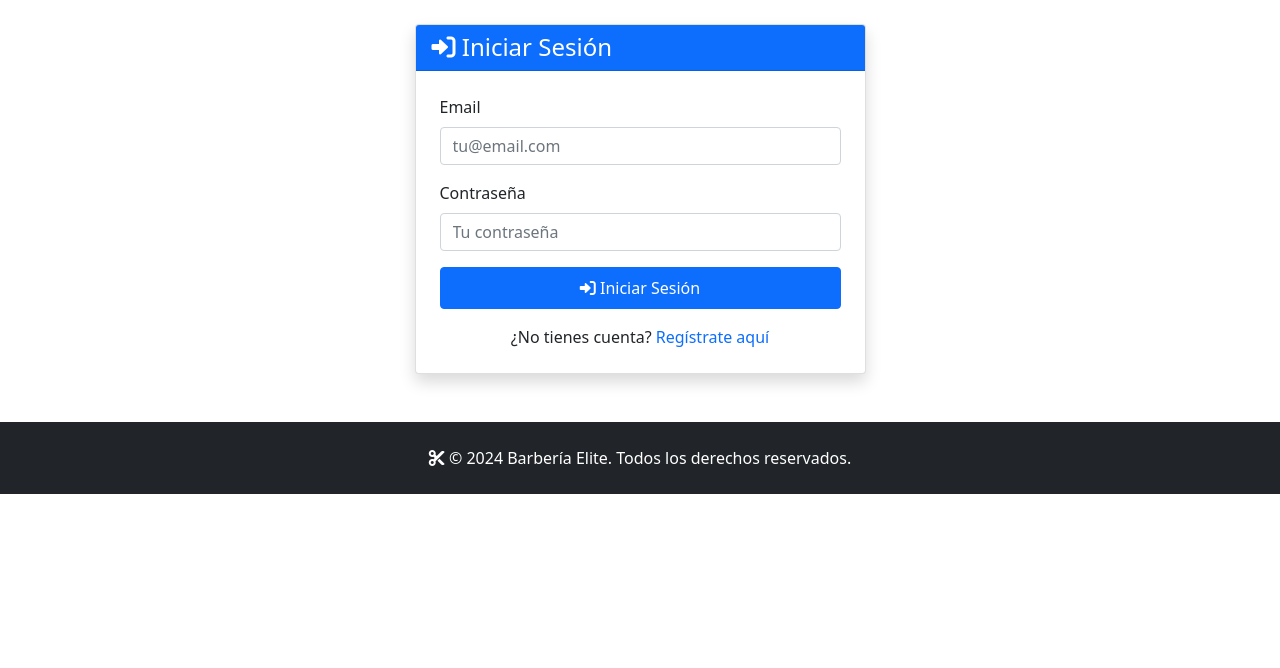
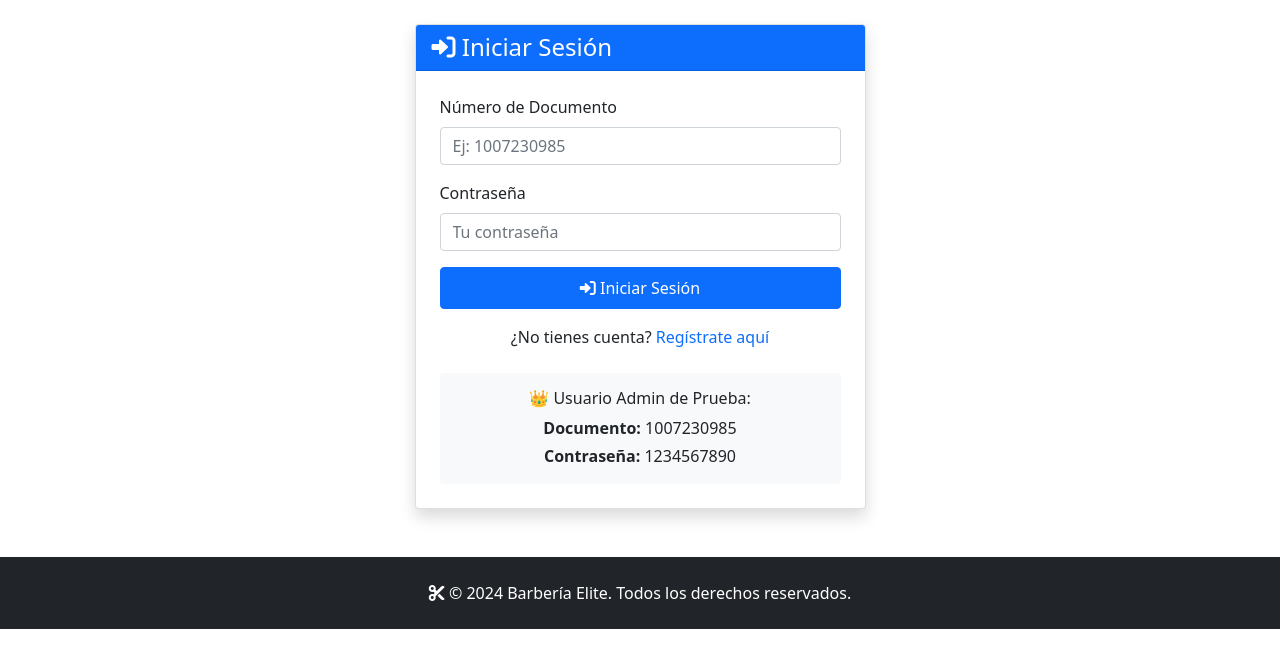
Before and after one commit to DavidGR0788/barberia, a Flask app: page /login in a window 1280 px wide. Shown: the part 56-724 px from the top of the page. Run offline with Flask 3, Linux system fonts and the light colour scheme.

Commit message:
Se realiza cambios en el login para acceder con documento

```diff
--- a/app.py
+++ b/app.py
@@ -85,7 +85,7 @@ def index():
 @app.route('/login', methods=['GET', 'POST'])
 def login():
     if request.method == 'POST':
-        email = request.form['email']
+        num_documento = request.form['num_documento']
         password = request.form['password']
 
         try:
@@ -96,8 +96,8 @@ def login():
                 SELECT u.id, u.nombre, u.email, u.password, u.telefono, u.rol_id,
                        u.barberia_id, u.num_documento, u.documento, u.activo
                 FROM usuarios u
-                WHERE u.email = %s AND u.activo = TRUE
-            """, (email,))
+                WHERE u.num_documento = %s AND u.activo = TRUE
+            """, (num_documento,))
 
             user_data = cursor.fetchone()
             cursor.close()
@@ -120,7 +120,7 @@ def login():
                 flash(f'¡Bienvenido {user.nombre}!', 'success')
                 return redirect(url_for('dashboard'))
 
-            flash('Email o contraseña incorrectos', 'error')
+            flash('Número de documento o contraseña incorrectos', 'error')
 
         except Exception as e:
             flash('Error al iniciar sesión', 'error')
--- a/templates/auth/login.html
+++ b/templates/auth/login.html
@@ -12,11 +12,22 @@
                 </h4>
             </div>
             <div class="card-body p-4">
+                {% with messages = get_flashed_messages(with_categories=true) %}
+                    {% if messages %}
+                        {% for category, message in messages %}
+                            <div class="alert alert-{{ 'danger' if category == 'error' else 'success' }} alert-dismissible fade show">
+                                {{ message }}
+                                <button type="button" class="btn-close" data-bs-dismiss="alert"></button>
+                            </div>
+                        {% endfor %}
+                    {% endif %}
+                {% endwith %}
+
                 <form method="POST" action="{{ url_for('login') }}">
                     <div class="mb-3">
-                        <label for="email" class="form-label">Email</label>
-                        <input type="email" class="form-control" id="email" name="email"
-                               placeholder="tu@email.com" required>
+                        <label for="num_documento" class="form-label">Número de Documento</label>
+                        <input type="text" class="form-control" id="num_documento" name="num_documento"
+                               placeholder="Ej: 1007230985" required>
                     </div>
 
                     <div class="mb-3">
@@ -37,6 +48,13 @@
                         </a>
                     </p>
                 </div>
+
+                <!-- Información de prueba -->
+                <div class="mt-4 p-3 bg-light rounded">
+                    <h6 class="text-center mb-2">👑 Usuario Admin de Prueba:</h6>
+                    <p class="text-center mb-1"><strong>Documento:</strong> 1007230985</p>
+                    <p class="text-center mb-0"><strong>Contraseña:</strong> 1234567890</p>
+                </div>
             </div>
         </div>
     </div>
```
